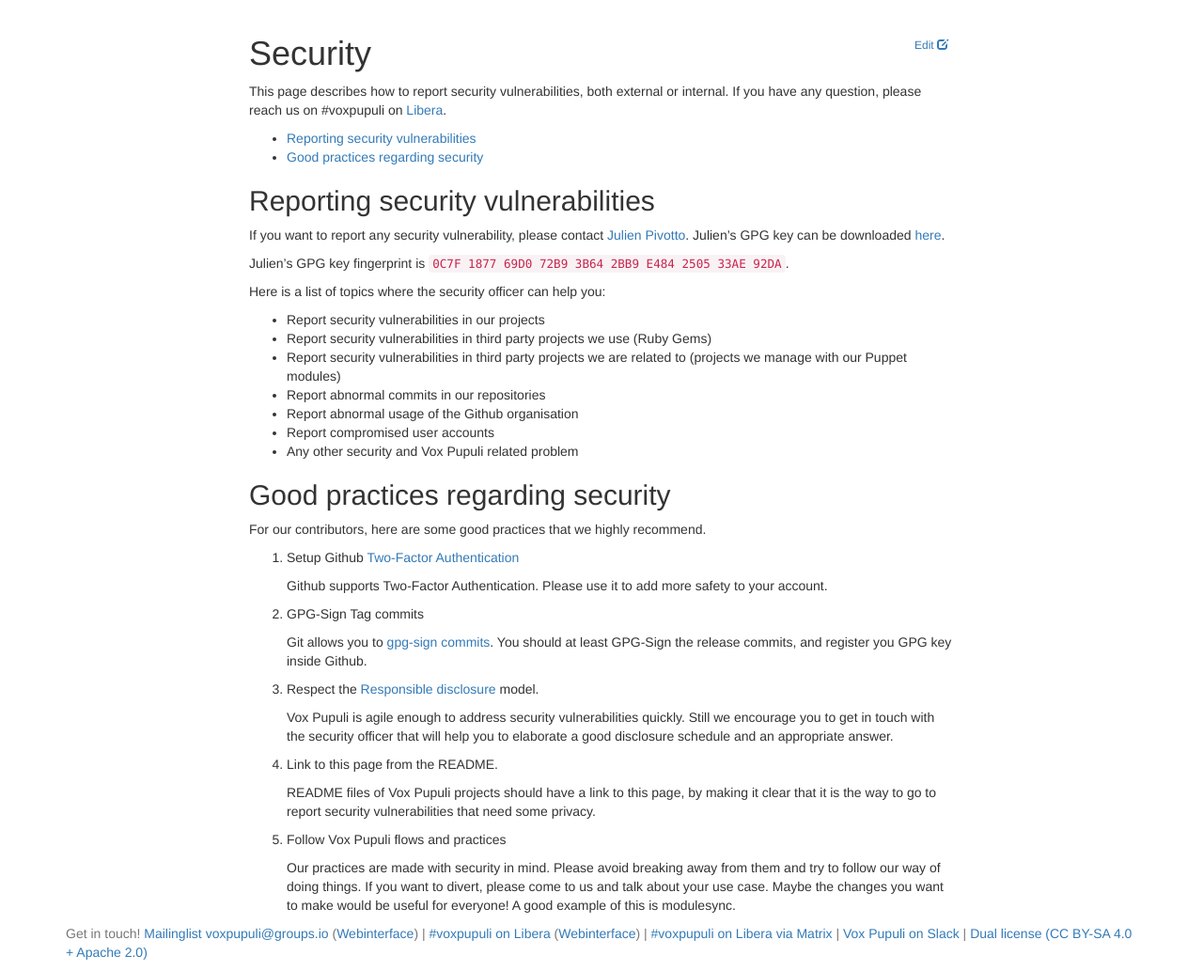
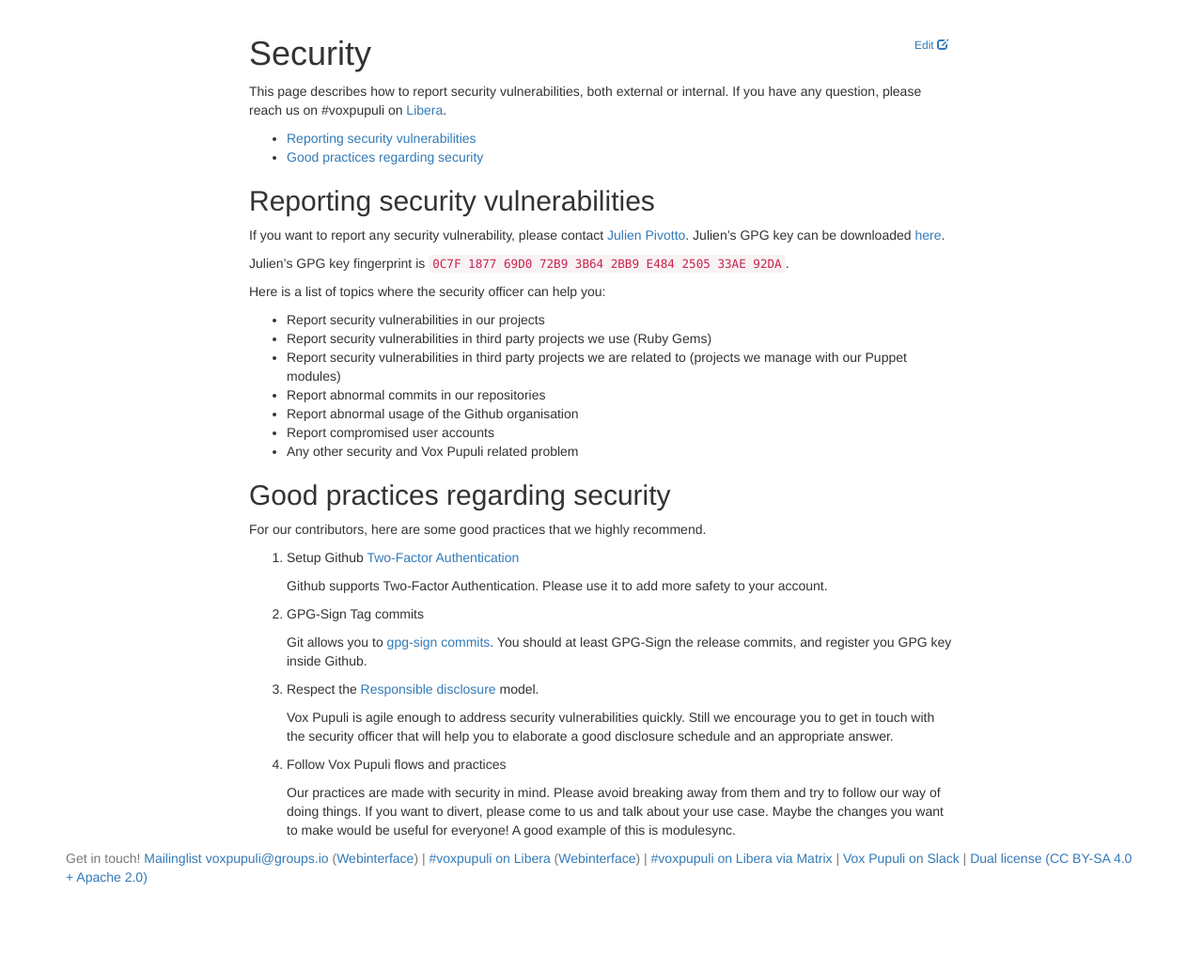
Before and after one commit to voxpupuli/voxpupuli.github.io, a Jekyll site: the page built from security/index.md, in a window 1280 px wide, cut to the strip 184-1217 px from the top of the page. Shown: the whole strip at 94% size. Built offline with Jekyll 4.4.1, drawn with Linux system fonts in a browser that asks for light colours; nearby versions of some CDN libraries; after the commit the page ends 1137 px from its top, so only the background shows below that.

Commit message:
Cleanup the security section
our modules should not link to the security section. we've the security
policy defined on our org level.

```diff
--- a/security/index.md
+++ b/security/index.md
@@ -49,12 +49,6 @@
     Still we encourage you to get in touch with the security officer that will
     help you to elaborate a good disclosure schedule and an appropriate answer.
 
-1. Link to this page from the README.
-
-    README files of Vox Pupuli projects should have a link to this page, by
-    making it clear that it is the way to go to report security vulnerabilities
-    that need some privacy.
-
 1. Follow Vox Pupuli flows and practices
 
     Our practices are made with security in mind. Please avoid breaking away
```
